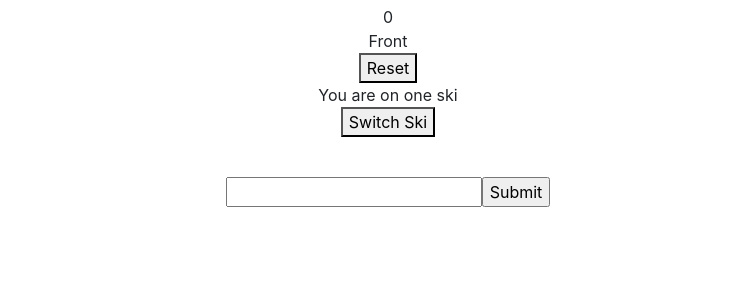
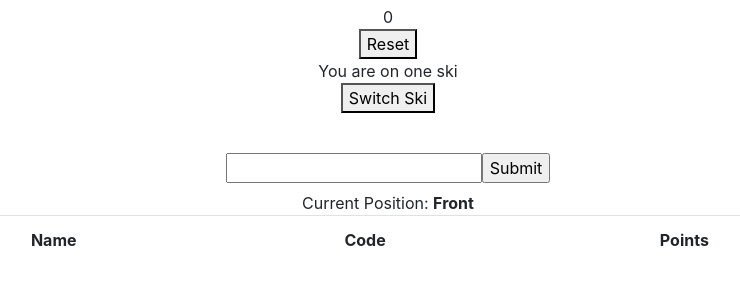
Before and after one commit to reid-miller/Collegiate-Trick-Score-Calculator, a React app: page / in a window 1280 px wide. Shown: the part 51-336 px from the top of the page, without its empty margins (252-992 px from the left). Built offline with nearby package versions, Linux system fonts and the light colour scheme.

Commit message:
scrolling table added

```diff
--- a/package.json
+++ b/package.json
@@ -5,6 +5,7 @@
   "homepage": "http://reid-miller.github.io/Collegiate-Trick-Score-Calculator",
   "dependencies": {
     "bootstrap": "^4.4.1",
+    "bootstrap-table": "^1.16.0",
     "react": "^16.12.0",
     "react-confirm-alert": "^2.4.1",
     "react-dom": "^16.12.0",
--- a/src/InputField.js
+++ b/src/InputField.js
@@ -18,6 +18,10 @@ class InputField extends React.Component {
 
 
       event.preventDefault();
+      this.setState({value: "",})
+      //var scrollableTable = document.getElementById("trick-table");
+      //scrollableTable.scrollTop = scrollableTable.scrollHeight;
+      //console.log(scrollableTable);
     }
 
     render() {
--- a/src/index.css
+++ b/src/index.css
@@ -2,3 +2,7 @@
     justify-content: space-around;
     flex-wrap: nowrap;
 }
+
+.table-responsive {
+    max-height:300px;
+}
--- a/src/index.js
+++ b/src/index.js
@@ -66,6 +66,7 @@ class Application extends React.Component {
       value: '',
       tricks: this.setUp(),
       message: "",
+      visual_trick_list: [],
     }
   }
 
@@ -235,6 +236,9 @@ class Application extends React.Component {
 
 
     // Set scores and states
+    var visual_list = this.state.visual_trick_list;
+    var name = (reverse) ? 'Reverse ' + trick.name : trick.name;
+    visual_list.push([name, trickCode, toAdd]);
     tricks_done.push(trickCode);
     this.score(toAdd);
     this.setState({ tricks_done: tricks_done, front: front, message: message, });
@@ -300,7 +304,6 @@ class Application extends React.Component {
         <div className="text-center">
         <h1 className="text-center">Trick Calculator</h1>
         <div className="text-center">{score}</div>
-        <div>{this.state.front ? "Front" : "Back"}</div>
         <div className="text-center">
           <button onClick={() => this.reset()}>Reset</button>
           <div>You are on {this.state.oneSki ? "one ski" : "two skis"}</div>
@@ -312,10 +315,21 @@ class Application extends React.Component {
           onSubmit={(trickCode) => this.handleSubmit(trickCode)}
         />
 
-        <div>
-          {this.state.tricks_done.map(txt => <p>{txt}</p>)}
-        </div>
-      </div>
+          <div>Current Position: <strong>{this.state.front ? "Front" : "Back"}</strong></div>
+
+          <div class="row d-flex justify-content-center table-responsive">
+          <table id="trick-table" class="table w-75">
+            <tr>
+              <th>Name</th>
+              <th>Code</th>
+              <th>Points</th>
+            </tr>
+          {this.state.visual_trick_list.map(txt => <tr><td>{txt[0]}</td><td>{txt[1]}</td><td>{txt[2]}</td></tr>)}
+          </table>
+          </div>
+          </div>
+
+
       </div>
     );
   }
@@ -339,6 +353,9 @@ class Application extends React.Component {
           />
         </div>
 
+                  <img src={image} class="img-fluid" alt="Forward facing trick skier" height="20%" width="20%"/>
+
+
 */
 
 
```
Also changed, not shown: 1 other file.
